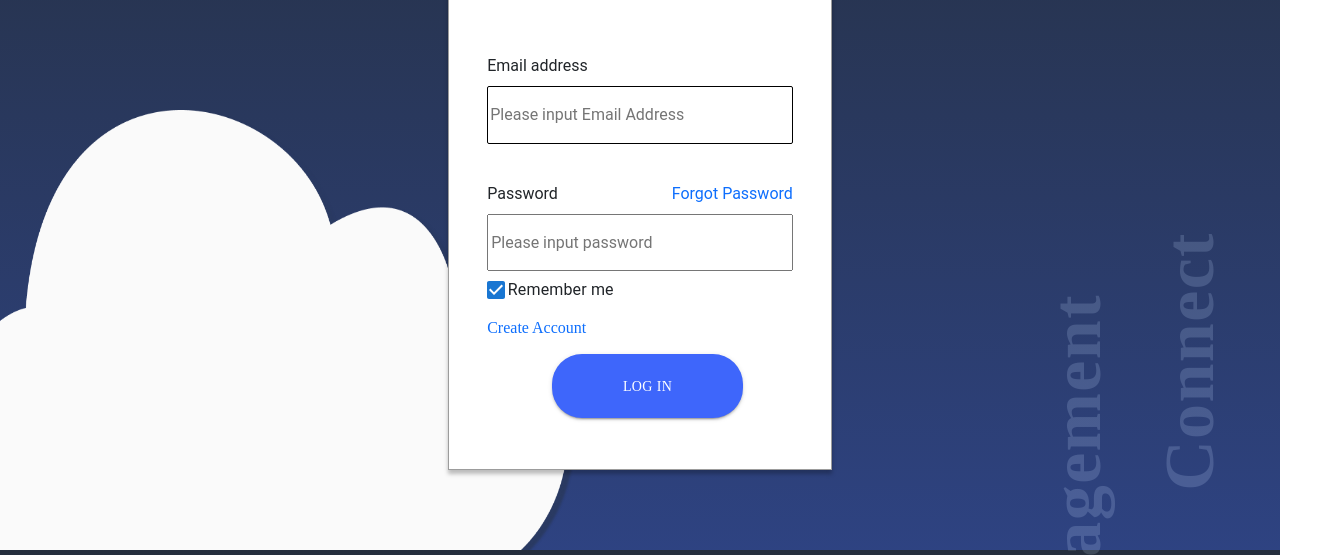
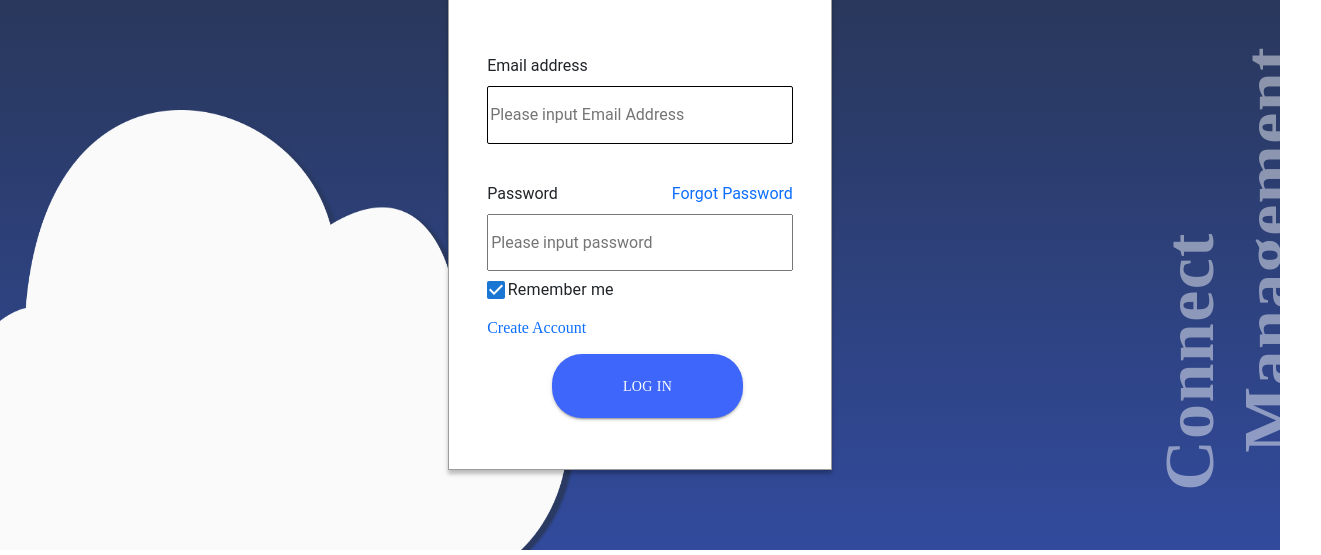
Before and after one commit to Jhun07/ConnectTool, a React app: page / in a window 1280 px wide. Shown: the part 250-805 px from the top of the page, 1321 px wide, since content can reach past the window. Built offline with nearby package versions, Linux system fonts and the light colour scheme; some packages are replaced by stand-ins of ours; what amazon-cognito-identity-js would draw is missing.

Commit message:
login/signup

```diff
--- a/src/components/App.css
+++ b/src/components/App.css
@@ -1436,7 +1436,7 @@ button {
 /* this is for the login */
 
  html {
-  background: linear-gradient(180deg, #252F3E 0%, #3E66FB 279.54%);
+  background: linear-gradient(180deg, #252F3E 0%, #3E66FB 200%);
   background-repeat: no-repeat;
   background-size: cover;
   background-attachment: fixed;
@@ -1484,8 +1484,8 @@ button {
 
 .management {
   position: absolute;
-  right: 0;
-  bottom: 0;
+  right: -15%;
+  bottom: 29%;
   font-style: normal;
   font-weight: 800;
   font-size: 70px;
@@ -1493,8 +1493,6 @@ button {
   color: rgba(255, 255, 255, 0.46);
   mix-blend-mode: soft-light;
   transform: rotate(-90deg);
-  margin-bottom: 0;
-  float: right;
 
 
 }
```
